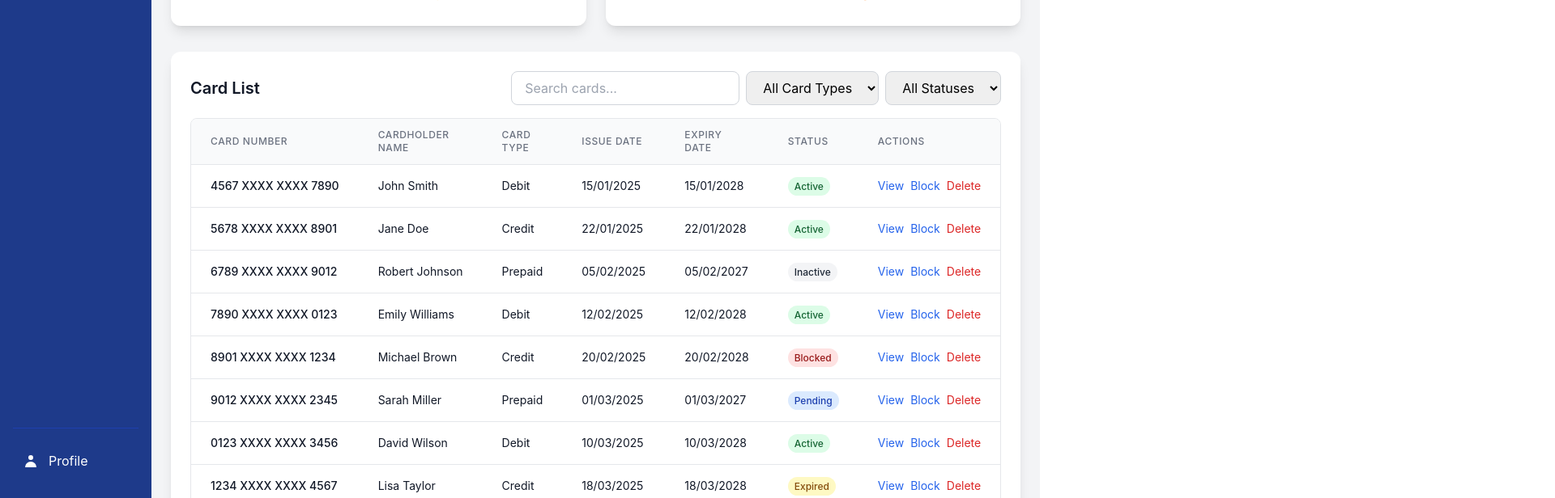
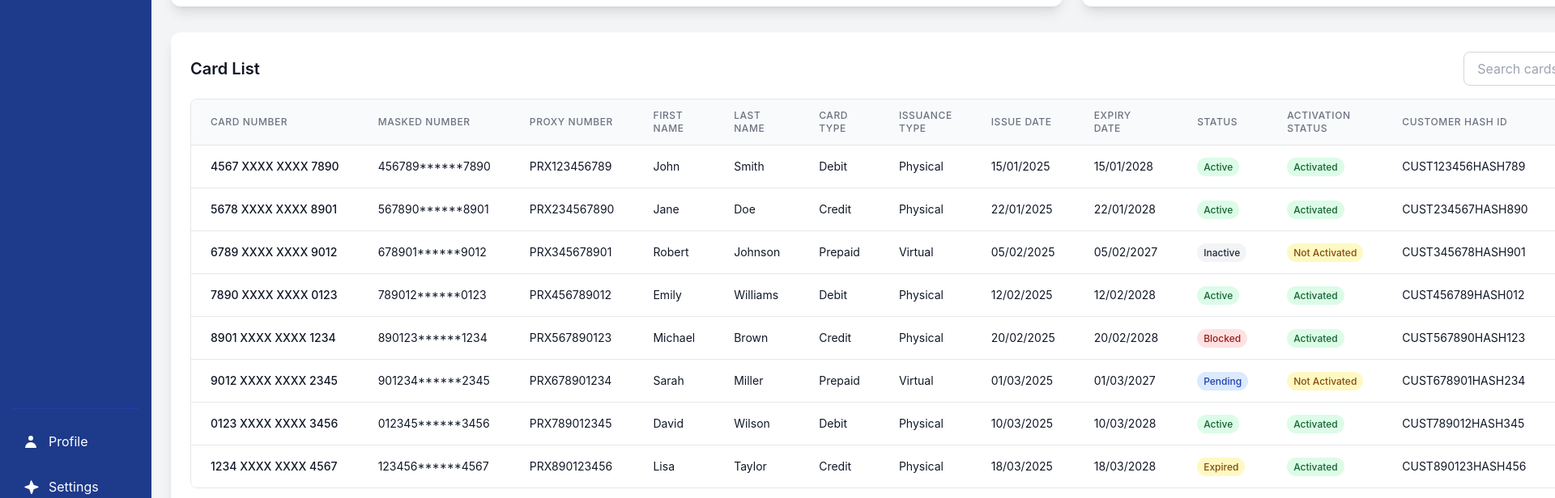
Before and after one commit to the-h-b/MASCONSIII, a React (Create React App) app: page /cards in a window 1280 px wide. Shown: the part 1140-1756 px from the top of the page at 81% size, 1920 px wide, since content can reach past the window. Built offline with nearby package versions, Linux system fonts and the light colour scheme; sample sign-in values are in the browser's storage.

Commit message:
Add files via upload

```diff
--- a/src/pages/Cards.jsx
+++ b/src/pages/Cards.jsx
@@ -6,7 +6,7 @@ import {
 import AdminLayout from '../components/AdminLayout';
 import { customAlert } from '../utils/auth';
 
-// Sample data for card issuance over time
+// Card issuance data
 const cardIssuanceData = [
   { month: 'Jan', physical: 1200, virtual: 800 },
   { month: 'Feb', physical: 1500, virtual: 1000 },
@@ -17,7 +17,7 @@ const cardIssuanceData = [
   { month: 'Jul', physical: 1800, virtual: 3000 },
 ];
 
-// Sample data for card status distribution
+// Card status distribution
 const cardStatusData = [
   { name: 'Active', value: 65 },
   { name: 'Inactive', value: 15 },
@@ -26,14 +26,14 @@ const cardStatusData = [
   { name: 'Pending', value: 2 },
 ];
 
-// Sample data for card type distribution
+// Card type distribution
 const cardTypeData = [
   { name: 'Debit', value: 45 },
   { name: 'Credit', value: 30 },
   { name: 'Prepaid', value: 25 },
 ];
 
-// Sample data for card usage trends
+// Card usage trends
 const cardUsageData = [
   { month: 'Jan', transactions: 5000, volume: 2500000, average: 500 },
   { month: 'Feb', transactions: 6200, volume: 3100000, average: 500 },
@@ -44,7 +44,7 @@ const cardUsageData = [
   { month: 'Jul', transactions: 12500, volume: 6250000, average: 500 },
 ];
 
-// Sample data for card list
+// Card list data
 const cardListData = [
   {
     id: 1,
@@ -192,29 +192,29 @@ const cardListData = [
   },
 ];
 
-// Colors for pie charts
+// Chart colors
 const COLORS = ['#0088FE', '#00C49F', '#FFBB28', '#FF8042', '#8884d8', '#FF0000'];
 
 const Cards = () => {
-  // Modal states
+  // States
   const [showIssueCardModal, setShowIssueCardModal] = useState(false);
   const [showViewCardModal, setShowViewCardModal] = useState(false);
   const [showBlockCardModal, setShowBlockCardModal] = useState(false);
   const [showDeleteCardModal, setShowDeleteCardModal] = useState(false);
 
-  // Selected card for operations
+
   const [selectedCard, setSelectedCard] = useState(null);
 
-  // Search and filter states
+
   const [searchTerm, setSearchTerm] = useState('');
   const [cardTypeFilter, setCardTypeFilter] = useState('');
   const [statusFilter, setStatusFilter] = useState('');
 
-  // Pagination state
+
   const [currentPage, setCurrentPage] = useState(1);
   const cardsPerPage = 8;
 
-  // New card form state
+
   const [newCard, setNewCard] = useState({
     cardholderName: '',
     firstName: '',
@@ -231,7 +231,7 @@ const Cards = () => {
     cardHashId: ''
   });
 
-  // Handle issue new card
+
   const handleIssueCard = (e) => {
     e.preventDefault();
     // In a real app, this would send data to an API
@@ -255,25 +255,25 @@ const Cards = () => {
     });
   };
 
-  // Handle view card details
+
   const handleViewCard = (card) => {
     setSelectedCard(card);
     setShowViewCardModal(true);
   };
 
-  // Handle block card
+
   const handleBlockCard = (card) => {
     setSelectedCard(card);
     setShowBlockCardModal(true);
   };
 
-  // Handle delete card
+
   const handleDeleteCard = (card) => {
     setSelectedCard(card);
     setShowDeleteCardModal(true);
   };
 
-  // Confirm block card
+
   const confirmBlockCard = () => {
     // In a real app, this would send data to an API
     customAlert(`Card ${selectedCard.cardNumber} has been blocked successfully!`);
@@ -286,7 +286,7 @@ const Cards = () => {
     // For this demo, we're just showing the alert
   };
 
-  // Confirm delete card
+
   const confirmDeleteCard = () => {
     // In a real app, this would send data to an API
     customAlert(`Card ${selectedCard.cardNumber} has been deleted successfully!`);
@@ -295,7 +295,7 @@ const Cards = () => {
     // For this demo, we're just showing the alert
   };
 
-  // Filter cards based on search term and filters
+
   const filteredCards = cardListData.filter(card => {
     return (
       (searchTerm === '' ||
@@ -529,10 +529,22 @@ const Cards = () => {
                   Card Number
                 </th>
                 <th scope="col" className="px-6 py-3 text-left text-xs font-medium text-gray-500 uppercase tracking-wider">
-                  Cardholder Name
+                  Masked Number
+                </th>
+                <th scope="col" className="px-6 py-3 text-left text-xs font-medium text-gray-500 uppercase tracking-wider">
+                  Proxy Number
+                </th>
+                <th scope="col" className="px-6 py-3 text-left text-xs font-medium text-gray-500 uppercase tracking-wider">
+                  First Name
+                </th>
+                <th scope="col" className="px-6 py-3 text-left text-xs font-medium text-gray-500 uppercase tracking-wider">
+                  Last Name
                 </th>
                 <th scope="col" className="px-6 py-3 text-left text-xs font-medium text-gray-500 uppercase tracking-wider">
                   Card Type
+                </th>
+                <th scope="col" className="px-6 py-3 text-left text-xs font-medium text-gray-500 uppercase tracking-wider">
+                  Issuance Type
                 </th>
                 <th scope="col" className="px-6 py-3 text-left text-xs font-medium text-gray-500 uppercase tracking-wider">
                   Issue Date
@@ -544,6 +556,18 @@ const Cards = () => {
                   Status
                 </th>
                 <th scope="col" className="px-6 py-3 text-left text-xs font-medium text-gray-500 uppercase tracking-wider">
+                  Activation Status
+                </th>
+                <th scope="col" className="px-6 py-3 text-left text-xs font-medium text-gray-500 uppercase tracking-wider">
+                  Customer Hash ID
+                </th>
+                <th scope="col" className="px-6 py-3 text-left text-xs font-medium text-gray-500 uppercase tracking-wider">
+                  Client ID
+                </th>
+                <th scope="col" className="px-6 py-3 text-left text-xs font-medium text-gray-500 uppercase tracking-wider">
+                  Card Hash ID
+                </th>
+                <th scope="col" className="px-6 py-3 text-left text-xs font-medium text-gray-500 uppercase tracking-wider">
                   Actions
                 </th>
               </tr>
@@ -552,8 +576,12 @@ const Cards = () => {
               {cardListData.map((card) => (
                 <tr key={card.id} className="hover:bg-gray-50 transition duration-150 ease-in-out">
                   <td className="px-6 py-4 whitespace-nowrap text-sm font-medium text-gray-900">{card.cardNumber}</td>
-                  <td className="px-6 py-4 whitespace-nowrap text-sm text-gray-900">{card.cardholderName}</td>
+                  <td className="px-6 py-4 whitespace-nowrap text-sm text-gray-900">{card.maskedNumber}</td>
+                  <td className="px-6 py-4 whitespace-nowrap text-sm text-gray-900">{card.proxyNumber}</td>
+                  <td className="px-6 py-4 whitespace-nowrap text-sm text-gray-900">{card.firstName}</td>
+                  <td className="px-6 py-4 whitespace-nowrap text-sm text-gray-900">{card.lastName}</td>
                   <td className="px-6 py-4 whitespace-nowrap text-sm text-gray-900">{card.cardType}</td>
+                  <td className="px-6 py-4 whitespace-nowrap text-sm text-gray-900">{card.issuanceType}</td>
                   <td className="px-6 py-4 whitespace-nowrap text-sm text-gray-900">{card.issueDate}</td>
                   <td className="px-6 py-4 whitespace-nowrap text-sm text-gray-900">{card.expiryDate}</td>
                   <td className="px-6 py-4 whitespace-nowrap text-sm">
@@ -567,6 +595,17 @@ const Cards = () => {
                       {card.status}
                     </span>
                   </td>
+                  <td className="px-6 py-4 whitespace-nowrap text-sm">
+                    <span className={`px-2 py-1 rounded-full text-xs font-medium ${
+                      card.activationStatus === 'Activated' ? 'bg-green-100 text-green-800' :
+                      'bg-yellow-100 text-yellow-800'
+                    }`}>
+                      {card.activationStatus}
+                    </span>
+                  </td>
+                  <td className="px-6 py-4 whitespace-nowrap text-sm text-gray-900">{card.customerHashId}</td>
+                  <td className="px-6 py-4 whitespace-nowrap text-sm text-gray-900">{card.clientId}</td>
+                  <td className="px-6 py-4 whitespace-nowrap text-sm text-gray-900">{card.cardHashId}</td>
                   <td className="px-6 py-4 whitespace-nowrap text-sm text-gray-500">
                     <div className="flex space-x-2">
                       <button
```
